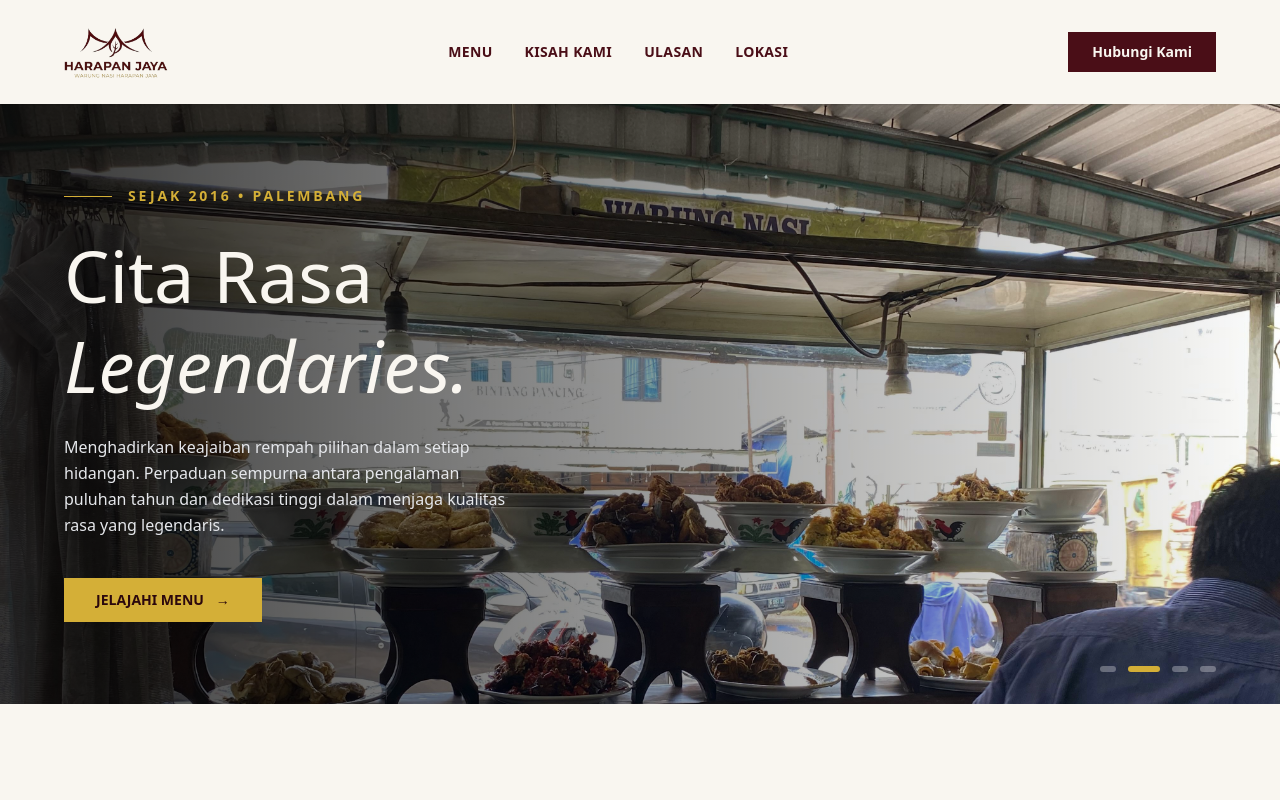
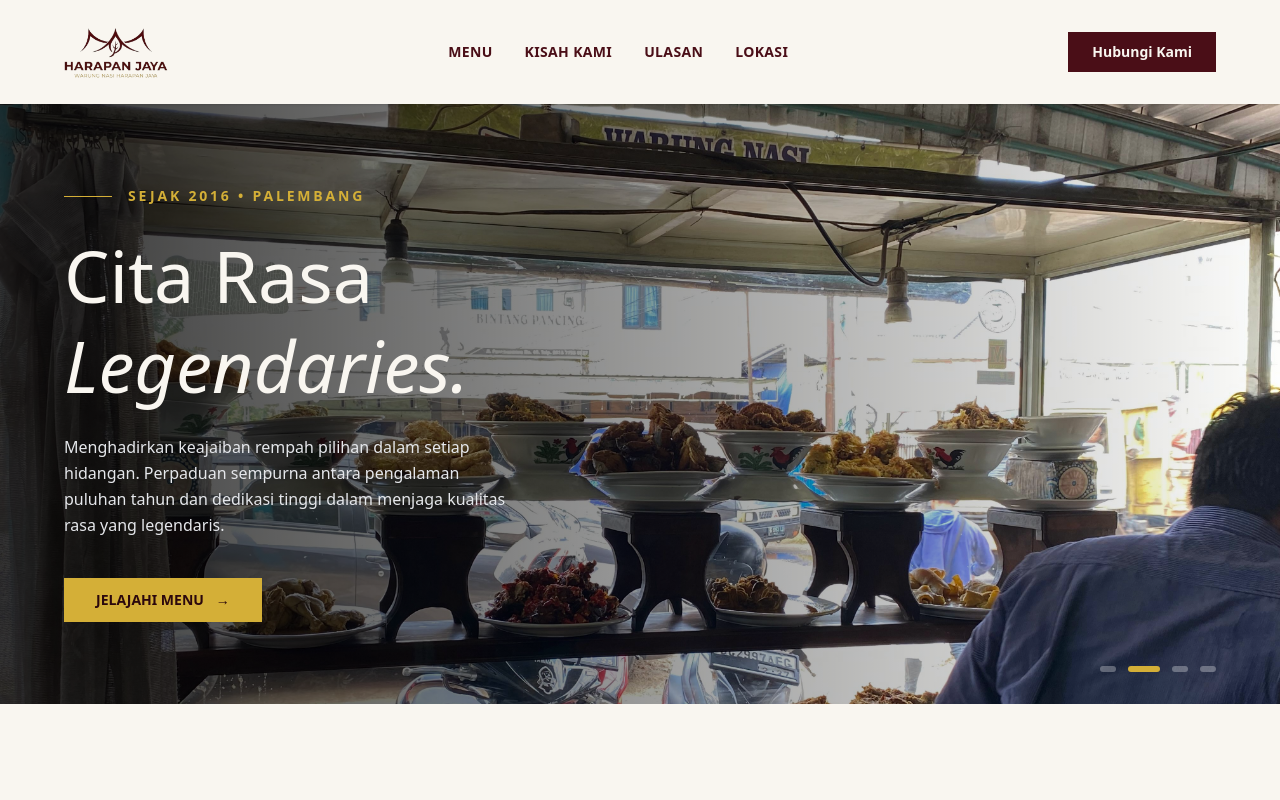
Before and after one commit to mhmmadarifin27/harapan-jaya, a Next.js app: page / in a window 1280 px wide. Shown: the top 800 px of the page. Built offline with nearby package versions, Linux system fonts and the light colour scheme; a web font is replaced by a local one.

Commit message:
harapan-jaya/src/app/page.js

```diff
--- a/src/app/page.js
+++ b/src/app/page.js
@@ -105,7 +105,7 @@ export default function Home() {
               src={src}
               alt={`Hero ${index}`}
               fill
-              className="object-cover object-top"
+              className="object-cover object-[center_20%]"
               priority={index === 0}
             />
           </motion.div>
```
